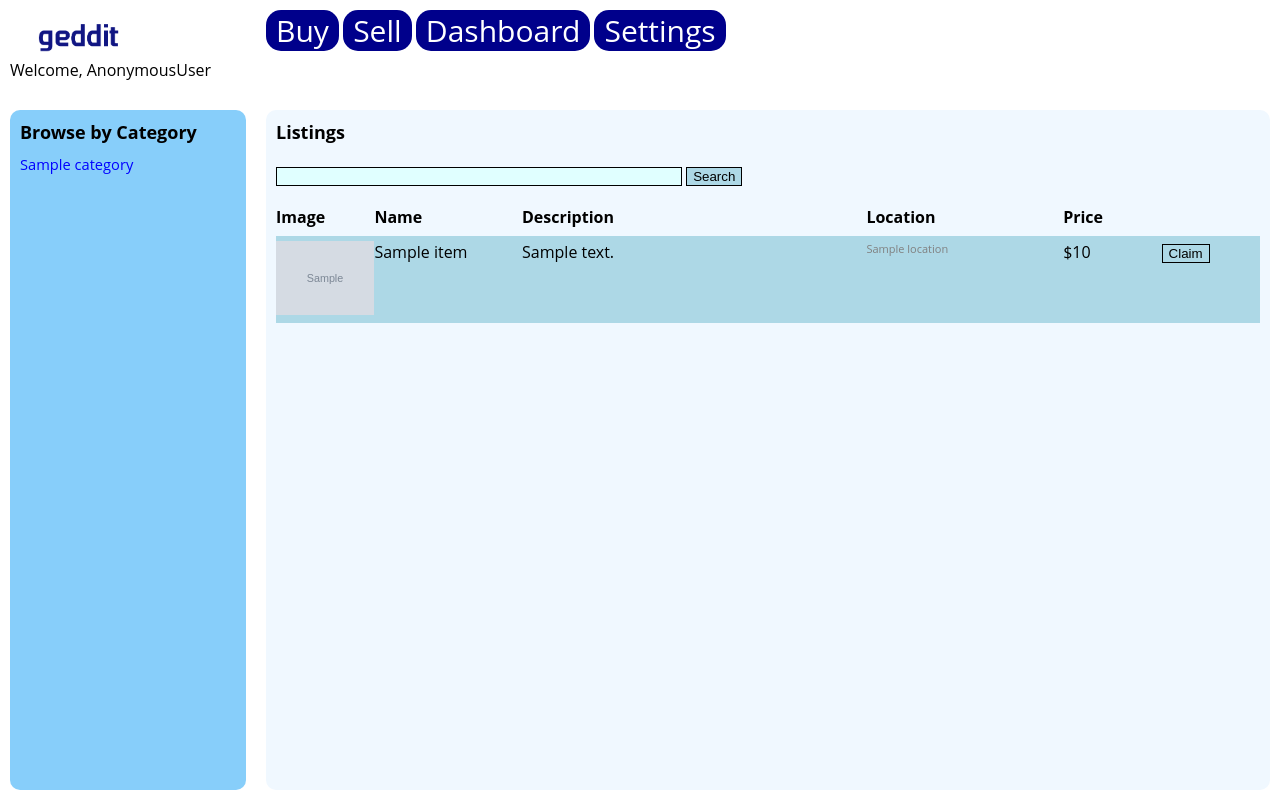
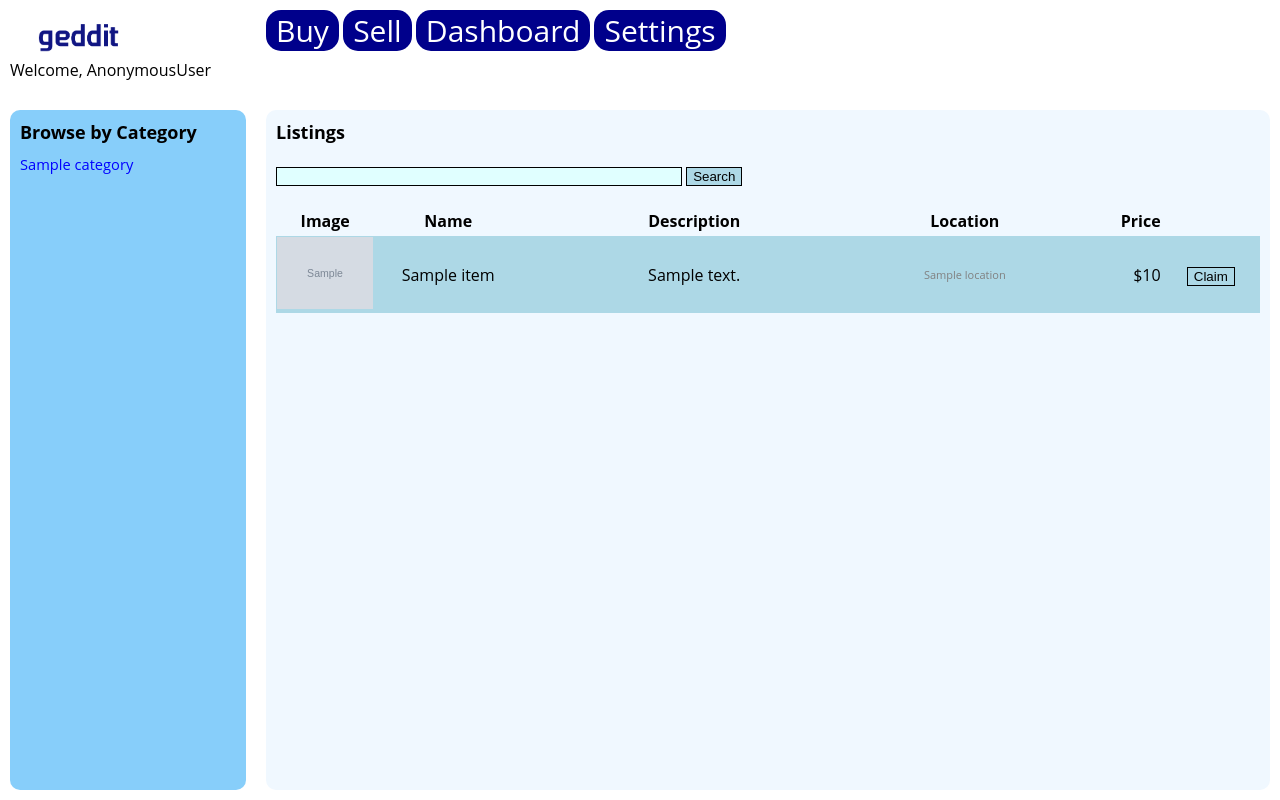
Before and after one commit to kxing/Geddit, a Django app: template templates/buy.html in a window 1280 px wide. Run offline with Django 3.2, Linux system fonts and the light colour scheme; tables that the repository leaves empty hold one stand-in row (values such as "Sample post"); the template is opened without the code that fills it: values that come from a table or form of the project are taken from there, most other values are stand-ins (such as "Sample title", 1, 10 or a date in 2020); grey boxes marked "Sample" are stand-in pictures; some libraries are stand-ins or nearby versions.

Commit message:
Made our tables actual tables.

```diff
--- a/data/static/css/buy.css
+++ b/data/static/css/buy.css
@@ -4,34 +4,39 @@
 #buy-columns {
 }
 
+#buy-table {
+    width: 100%;
+    border-collapse: collapse;
+}
+
 .buy-image-column {
     width: 10%;
-    float: left;
+    text-align: center;
 }
 
 .buy-name-column {
     width: 15%;
-    float: left;
+    text-align: center;
 }
 
 .buy-description-column {
     width: 35%;
-    float: left;
+    text-align: center;
 }
 
 .buy-location {
     width: 20%;
-    float: left;
+    text-align: center;
 }
 
 .buy-price-column {
     width: 10%;
-    float: left;
+    text-align: right;
 }
 
 .buy-claim-column {
     width: 10%;
-    float: right;
+    text-align: center;
 }
 
 .buy-item-listing {
--- a/templates/buy.html
+++ b/templates/buy.html
@@ -14,42 +14,48 @@
   {% endblock %}
 </div>
 
-<div id="buy-columns" class="table-column-titles-row">
-  <div class="table-column-title buy-image-column">Image</div>
-  <div class="table-column-title buy-name-column">Name</div>
-  <div class="table-column-title buy-description-column">Description</div>
-  <div class="table-column-title buy-location">Location</div>
-  <div class="table-column-title buy-price-column">Price</div>
-  <div class="table-column-title buy-claim-column"></div>
-</div>
+<table id="buy-table">
+  <thead>
+    <tr id="buy-columns" class="table-column-titles-row">
+      <th class="table-column-title buy-image-column">Image</th>
+      <th class="table-column-title buy-name-column">Name</th>
+      <th class="table-column-title buy-description-column">Description</th>
+      <th class="table-column-title buy-location">Location</th>
+      <th class="table-column-title buy-price-column">Price</th>
+      <th class="table-column-title buy-claim-column"></th>
+    </tr>
+  </thead>
 
+  <tbody>
   {% for item in items %}
     {% cycle 'darkcolor' 'lightcolor' as rowcolor silent %}
-  <div class="table-row buy-item-listing {{ rowcolor }}">
-    <div class="buy-image-column unimportant-font">
+    <tr class="table-row buy-item-listing {{ rowcolor }}">
+      <td class="buy-image-column unimportant-font">
         {% if item.image %}
           <img class="item-image" src="{{ item.image.url }}" alt="(No image)" />
         {% else %}
           (No image)
         {% endif %}
-    </div>
-    <div class="buy-name-column">{{ item.name }}</div>
-    <div class="buy-description-column">{{ item.description }}</div>
-    <div class="buy-location unimportant-font">
+      </td>
+      <td class="buy-name-column">{{ item.name }}</td>
+      <td class="buy-description-column">{{ item.description }}</td>
+      <td class="buy-location unimportant-font">
         {% if item.seller_user.location %}
           {{ item.seller_user.location.name }}
         {% else %}
           (Not listed)
         {% endif %}
-    </div>
-    <div class="buy-price-column">${{ item.price }}</div>
-    <div class="buy-claim-column">
+      </td>
+      <td class="buy-price-column">${{ item.price }}</td>
+      <td class="buy-claim-column">
         <form name="claim" action="{{ SITE_ROOT }}claim" method="post" class="claim_form">
           {% csrf_token %}
           <input type="hidden" name="item_id" value={{ item.id }}>
           <input type="submit" value="Claim" class="button">
         </form>
-    </div>
-  </div>
+      </td>
+    </tr>
     {% endfor %}
+  </tbody>
+</table>
 {% endblock %}
```
Also changed, not shown: data/static/css/cart.css (+12 -7 lines), data/static/css/reserve.css (+8 -3 lines), data/static/css/sell.css (+21 -8 lines), templates/dashboard.html (+68 -55 lines), templates/sell.html (+17 -11 lines). Lines whose indentation alone changed are shown as unchanged.
